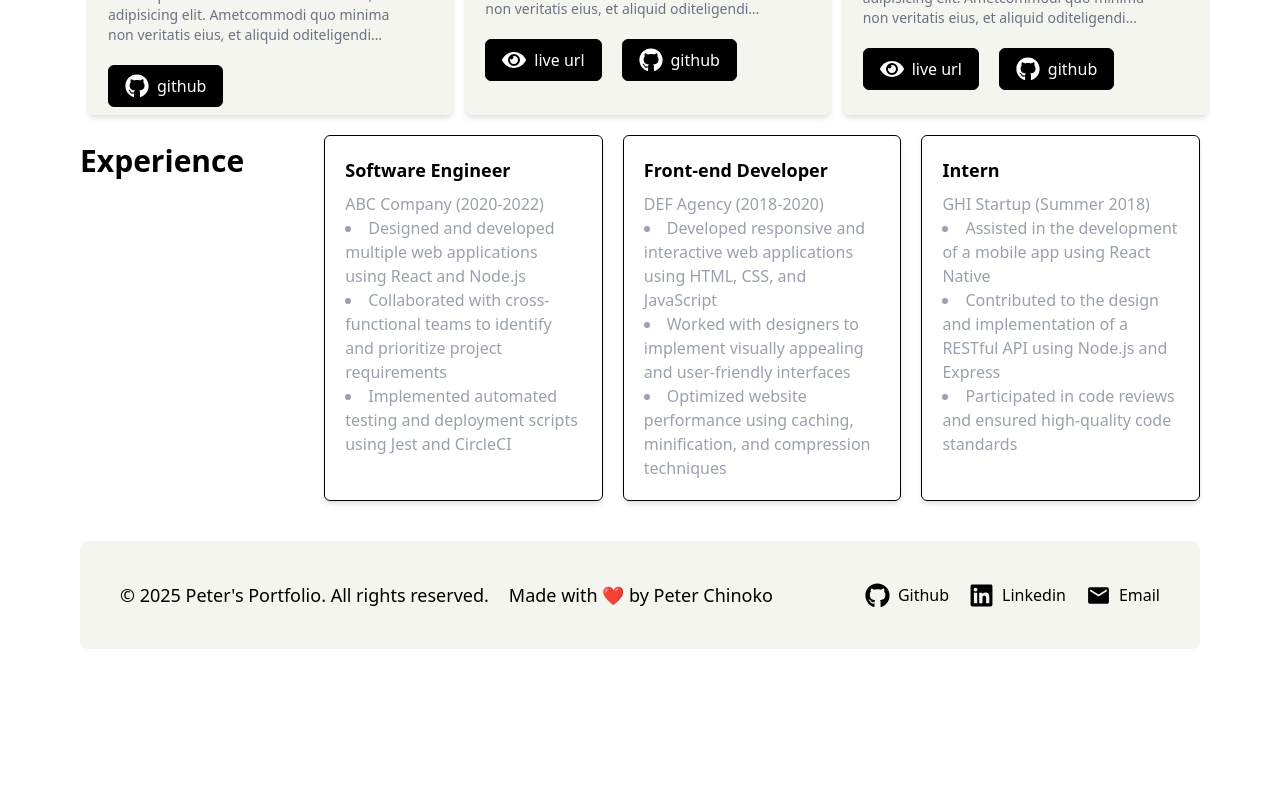
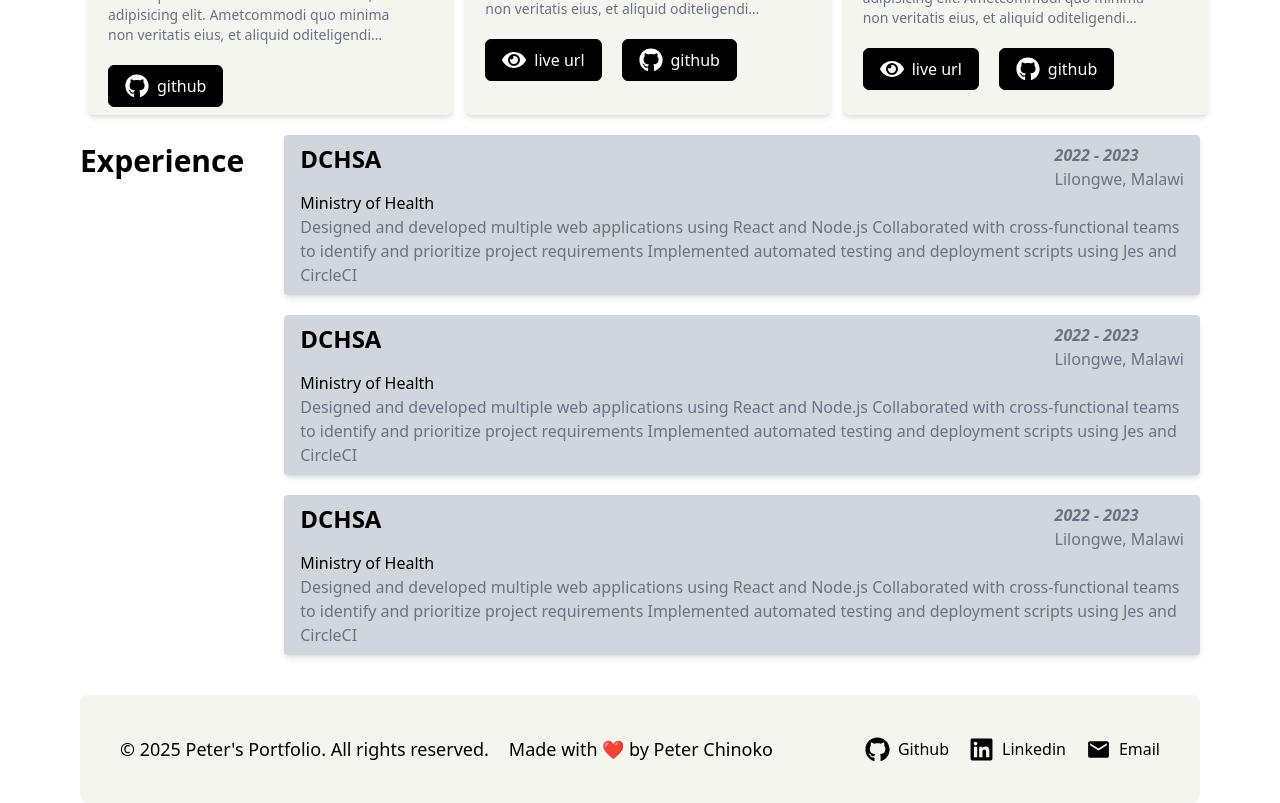
Before and after one commit to Chinokoo/portifolio-frontend, a React (Vite) app: page / in a window 1280 px wide. Shown: the part 1160-1963 px from the top of the page. Before the commit the page ends 1809 px from the top, so only its background shows below. Built offline with nearby package versions, Linux system fonts and the light colour scheme.

Commit message:
Design the Experience Section: finish Homepage

```diff
--- /dev/null
+++ b/src/components/home/ExperienceSection.jsx
@@ -0,0 +1,65 @@
+const experiences = [
+  {
+    role: "DCHSA",
+    company: "Ministry of Health",
+    location: "Lilongwe, Malawi",
+    yearStarted: "2022",
+    yearEnded: "2023",
+    description:
+      " Designed and developed multiple web applications using React and Node.js Collaborated with cross-functional teams to identify and prioritize project requirements Implemented automated testing and deployment scripts using Jes and CircleCI",
+  },
+  {
+    role: "DCHSA",
+    company: "Ministry of Health",
+    location: "Lilongwe, Malawi",
+    yearStarted: "2022",
+    yearEnded: "2023",
+
+    description:
+      " Designed and developed multiple web applications using React and Node.js Collaborated with cross-functional teams to identify and prioritize project requirements Implemented automated testing and deployment scripts using Jes and CircleCI",
+  },
+  {
+    role: "DCHSA",
+    company: "Ministry of Health",
+    location: "Lilongwe, Malawi",
+    yearStarted: "2022",
+    yearEnded: "2023",
+
+    description:
+      " Designed and developed multiple web applications using React and Node.js Collaborated with cross-functional teams to identify and prioritize project requirements Implemented automated testing and deployment scripts using Jes and CircleCI",
+  },
+];
+
+const ExperienceSection = () => {
+  return (
+    <div className="w-full flex flex-col md:flex-row md:justify-center gap-10 mb-10">
+      <h1 className="text-3xl font-bold text-center md:text-left  mt-2 hover:text-4xl">
+        Experience
+      </h1>
+      <div className="grid grid-rows-3 gap-5">
+        {experiences.map((experience) => (
+          <div
+            key={experience.role}
+            className="card rounded bg-gray-300 px-4 py-2 shadow-md"
+          >
+            <div className="flex justify-between">
+              <h1 className="font-bold text-2xl">{experience.role}</h1>
+              <div>
+                <span className="font-bold italic  text-gray-500">
+                  {experience.yearStarted} - {experience.yearEnded}
+                </span>
+                <p className="text-md text-gray-500">{experience.location}</p>
+              </div>
+            </div>
+            <p>{experience.company}</p>
+            <p className="text-gray-500 text-ellipsis line-clamp-3 ">
+              {experience.description}
+            </p>
+          </div>
+        ))}
+      </div>
+    </div>
+  );
+};
+
+export default ExperienceSection;
--- a/src/pages/HomePage.jsx
+++ b/src/pages/HomePage.jsx
@@ -2,6 +2,7 @@ import { Link } from "react-router-dom";
 import AboutSection from "../components/home/AboutSection";
 import Projects from "./../components/home/Projects";
 import Footer from "../components/home/Footer";
+import ExperienceSection from "../components/home/ExperienceSection";
 
 const HomePage = () => {
   return (
@@ -37,7 +38,7 @@ const HomePage = () => {
           </div>
         </div>
         {/* image container */}
-        <div className="border mt-2 md:mt-5 rounded  md:rounded-full border-[#F5F5F0] bg-[#F5F5F0]">
+        <div className="border mt-2 md:mt-5 rounded  md:rounded-full border-[#F5F5F0] bg-[#F5F5F0] hover:bg-gray-200">
           <img className=" w-3/4 " src="/peter.png" alt="me" />
         </div>
       </div>
@@ -47,66 +48,8 @@ const HomePage = () => {
       {/* projects section */}
       <Projects />
       {/* experience section  */}
-      <div className="w-full flex flex-col md:flex-row md:justify-center gap-20 mb-10">
-        <h1 className="text-3xl font-bold mb-5 mt-2 hover:text-4xl">
-          Experience
-        </h1>
-        <div className="grid grid-cols-1 md:grid-cols-2 lg:grid-cols-3 gap-5">
-          <div className="border shadow-md rounded-md p-5">
-            <h2 className="text-lg font-bold mb-2">Software Engineer</h2>
-            <p className="text-gray-400">ABC Company (2020-2022)</p>
-            <ul className="list-disc list-inside text-gray-400">
-              <li>
-                Designed and developed multiple web applications using React and
-                Node.js
-              </li>
-              <li>
-                Collaborated with cross-functional teams to identify and
-                prioritize project requirements
-              </li>
-              <li>
-                Implemented automated testing and deployment scripts using Jest
-                and CircleCI
-              </li>
-            </ul>
-          </div>
-          <div className="border shadow-md rounded-md p-5">
-            <h2 className="text-lg font-bold mb-2">Front-end Developer</h2>
-            <p className="text-gray-400"> DEF Agency (2018-2020)</p>
-            <ul className="list-disc list-inside text-gray-400">
-              <li>
-                Developed responsive and interactive web applications using
-                HTML, CSS, and JavaScript
-              </li>
-              <li>
-                Worked with designers to implement visually appealing and
-                user-friendly interfaces
-              </li>
-              <li>
-                Optimized website performance using caching, minification, and
-                compression techniques
-              </li>
-            </ul>
-          </div>
-          <div className="border shadow-md rounded-md p-5">
-            <h2 className="text-lg font-bold mb-2">Intern</h2>
-            <p className="text-gray-400">GHI Startup (Summer 2018)</p>
-            <ul className="list-disc list-inside text-gray-400">
-              <li>
-                Assisted in the development of a mobile app using React Native
-              </li>
-              <li>
-                Contributed to the design and implementation of a RESTful API
-                using Node.js and Express
-              </li>
-              <li>
-                Participated in code reviews and ensured high-quality code
-                standards
-              </li>
-            </ul>
-          </div>
-        </div>
-      </div>
+      <ExperienceSection />
+
       {/* footer */}
       <Footer />
     </>
```
